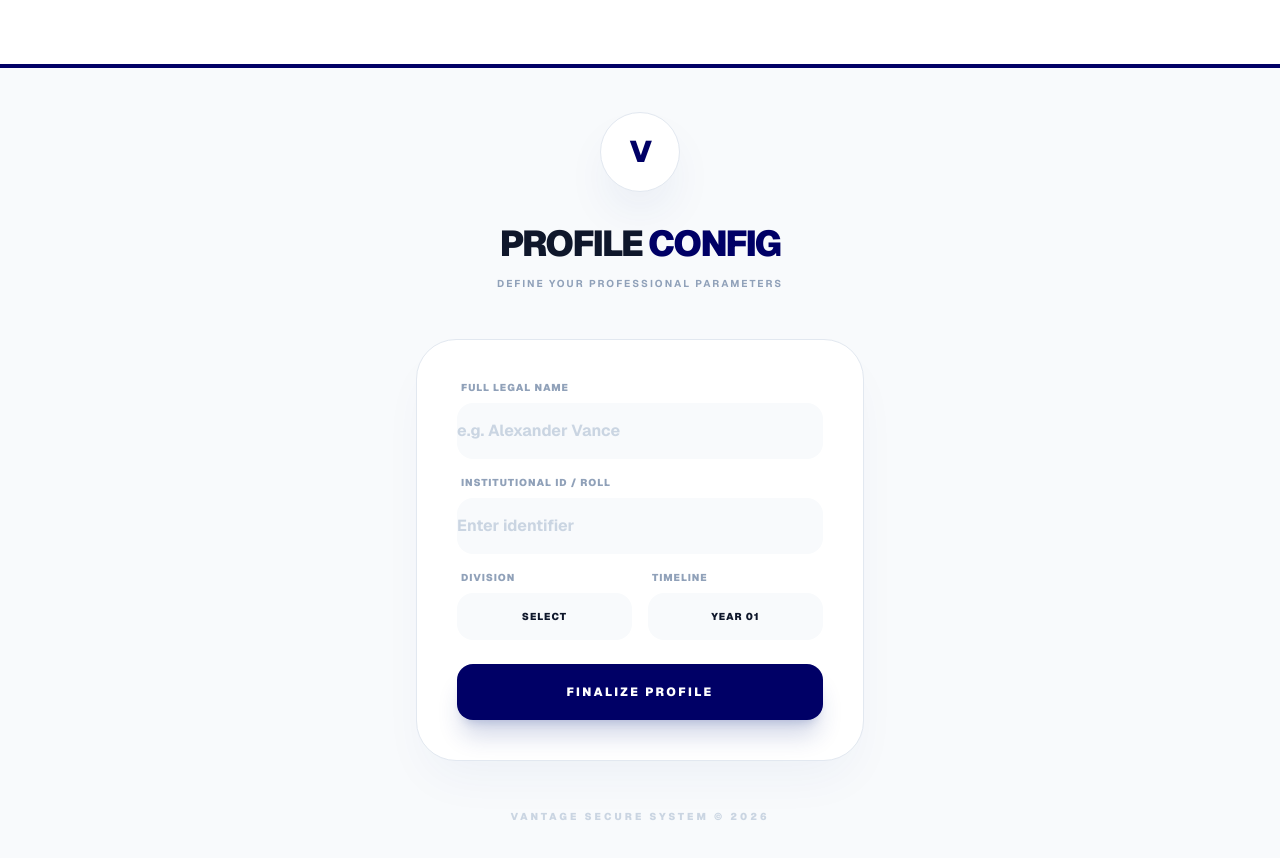
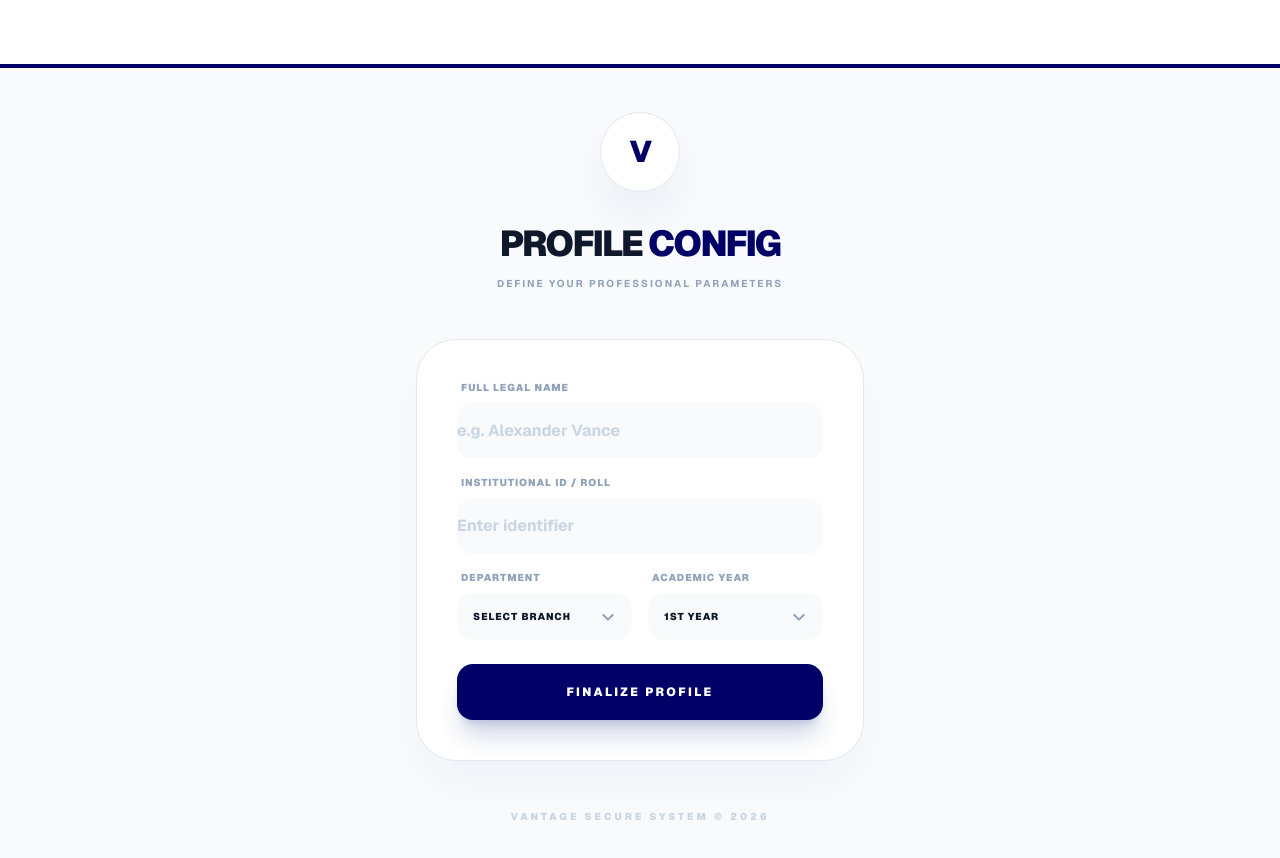
Before and after one commit to sakthivel-136/ai-interview, a Next.js app in the folder frontend/: page /profile-setup in a window 1280 px wide. Shown: the top 858 px of the page. Built offline with nearby package versions, Linux system fonts and the light colour scheme; no server answers.

Commit message:
fix: improve profile setup page UI and labels

```diff
--- a/frontend/app/profile-setup/page.tsx
+++ b/frontend/app/profile-setup/page.tsx
@@ -108,40 +108,56 @@ export default function ProfileSetupPage() {
                                 />
                             </div>
                             <div className="grid grid-cols-2 gap-4">
-                                <div>
-                                    <label className="block text-[10px] font-black text-slate-400 uppercase tracking-widest mb-2 ml-1">Division</label>
+                                <div className="relative">
+                                    <label className="block text-[10px] font-black text-slate-400 uppercase tracking-widest mb-2 ml-1">Department</label>
+                                    <div className="relative">
                                         <select
                                             id="department"
                                             name="department"
                                             required
-                                        className="block w-full rounded-2xl border-slate-100 bg-slate-50 py-4 text-slate-900 font-black text-[10px] uppercase tracking-widest focus:ring-4 focus:ring-blue-50 focus:border-[#000066] transition-all appearance-none text-center"
+                                            className="block w-full rounded-2xl border-slate-100 bg-slate-50 py-4 pl-4 pr-10 text-slate-900 font-black text-[10px] uppercase tracking-widest focus:ring-4 focus:ring-blue-50 focus:border-[#000066] transition-all appearance-none cursor-pointer"
                                             value={department}
                                             onChange={(e) => setDepartment(e.target.value)}
                                         >
-                                        <option value="" disabled>Select</option>
+                                            <option value="" disabled>Select Branch</option>
                                             <option value="CSE">CSE</option>
                                             <option value="ECE">ECE</option>
                                             <option value="EEE">EEE</option>
                                             <option value="IT">IT</option>
                                             <option value="Mechanical">Mechanical</option>
                                             <option value="Civil">Civil</option>
+                                            <option value="AIDS">AI & DS</option>
+                                            <option value="AIML">AI & ML</option>
                                         </select>
+                                        <div className="absolute inset-y-0 right-0 flex items-center pr-4 pointer-events-none">
+                                            <svg className="w-4 h-4 text-slate-400" fill="none" viewBox="0 0 24 24" stroke="currentColor">
+                                                <path strokeLinecap="round" strokeLinejoin="round" strokeWidth={3} d="M19 9l-7 7-7-7" />
+                                            </svg>
+                                        </div>
+                                    </div>
                                 </div>
                                 <div>
-                                    <label className="block text-[10px] font-black text-slate-400 uppercase tracking-widest mb-2 ml-1">Timeline</label>
+                                    <label className="block text-[10px] font-black text-slate-400 uppercase tracking-widest mb-2 ml-1">Academic Year</label>
+                                    <div className="relative">
                                         <select
                                             id="year"
                                             name="year"
                                             required
-                                        className="block w-full rounded-2xl border-slate-100 bg-slate-50 py-4 text-slate-900 font-black text-[10px] uppercase tracking-widest focus:ring-4 focus:ring-blue-50 focus:border-[#000066] transition-all appearance-none text-center"
+                                            className="block w-full rounded-2xl border-slate-100 bg-slate-50 py-4 pl-4 pr-10 text-slate-900 font-black text-[10px] uppercase tracking-widest focus:ring-4 focus:ring-blue-50 focus:border-[#000066] transition-all appearance-none cursor-pointer"
                                             value={year}
                                             onChange={(e) => setYear(e.target.value)}
                                         >
-                                        <option value="1">Year 01</option>
-                                        <option value="2">Year 02</option>
-                                        <option value="3">Year 03</option>
-                                        <option value="4">Year 04</option>
+                                            <option value="1">1st Year</option>
+                                            <option value="2">2nd Year</option>
+                                            <option value="3">3rd Year</option>
+                                            <option value="4">4th Year</option>
                                         </select>
+                                        <div className="absolute inset-y-0 right-0 flex items-center pr-4 pointer-events-none">
+                                            <svg className="w-4 h-4 text-slate-400" fill="none" viewBox="0 0 24 24" stroke="currentColor">
+                                                <path strokeLinecap="round" strokeLinejoin="round" strokeWidth={3} d="M19 9l-7 7-7-7" />
+                                            </svg>
+                                        </div>
+                                    </div>
                                 </div>
                             </div>
                         </div>
```
Lines whose indentation alone changed are shown as unchanged.
